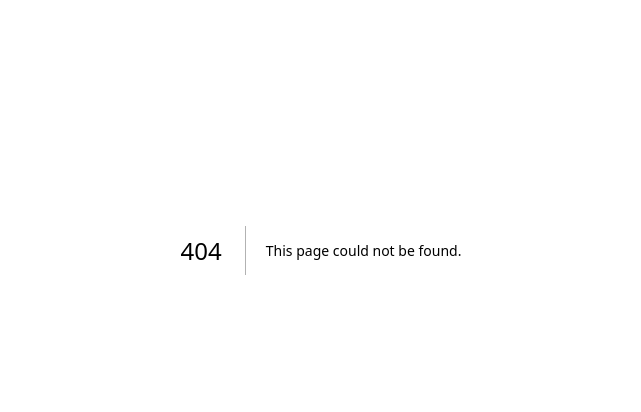
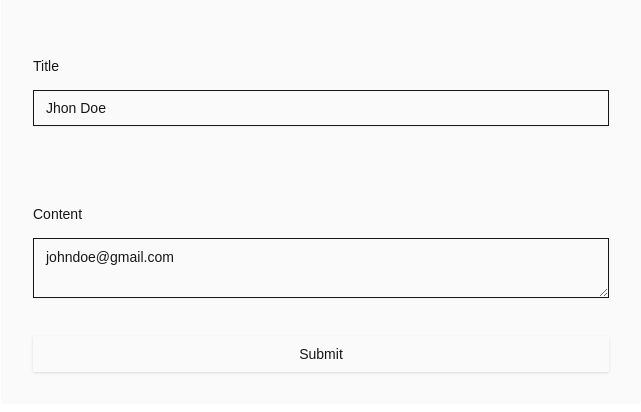
Before and after one commit to Ulises-NR/FlowNote, a Next.js app: page /notes/form in a window 1280 px wide. Before the commit this address had no page. Shown: the part 150-562 px from the top of the page, without its empty margins (319-960 px from the left). Built offline with nearby package versions, Linux system fonts and the light colour scheme; no server answers.

Commit message:
notes pages & components

```diff
--- /dev/null
+++ b/app/notes/components/NoteCard.tsx
@@ -0,0 +1,34 @@
+import { Button } from "@/components/ui/button";
+import type { Note } from "../types";
+import {
+  Card,
+  CardContent,
+  CardFooter,
+  CardHeader,
+  CardTitle,
+} from "@/components/ui/card";
+import Link from "next/link";
+import NoteRemoveDialog from "./NoteRemoveDialog";
+
+export const NoteCard = ({ note }: { note: Note }) => {
+  return (
+    <Card>
+      <CardHeader>
+        <CardTitle>{note.title}</CardTitle>
+      </CardHeader>
+      <CardContent>
+        <p>{note.content}</p>
+      </CardContent>
+      <CardFooter>
+        <div className="space-x-2">
+          <Button asChild>
+            <Link href={{ pathname: "/notes/form", query: { id: note._id } }}>
+              Edit note
+            </Link>
+          </Button>
+          <NoteRemoveDialog noteId={note._id} />
+        </div>
+      </CardFooter>
+    </Card>
+  );
+};
--- /dev/null
+++ b/app/notes/components/NoteForm.tsx
@@ -0,0 +1,88 @@
+"use client";
+
+import type { NoteFormProps } from "../types";
+import { useForm } from "react-hook-form";
+import { z } from "zod";
+import { zodResolver } from "@hookform/resolvers/zod";
+import { Button } from "@/components/ui/button";
+import {
+  Form,
+  FormControl,
+  FormField,
+  FormItem,
+  FormLabel,
+  FormMessage,
+} from "@/components/ui/form";
+import { Input } from "@/components/ui/input";
+import { Textarea } from "@/components/ui/textarea";
+import { toast } from "sonner";
+import { useRouter } from "next/navigation";
+
+const NoteForm = ({ schema, fnSubmit, defaultValues }: NoteFormProps) => {
+  const router = useRouter();
+  const form = useForm<z.infer<typeof schema>>({
+    resolver: zodResolver(schema),
+    defaultValues: {
+      title: defaultValues?.title || "",
+      content: defaultValues?.content || "",
+    },
+  });
+  const { handleSubmit, formState, control } = form;
+
+  async function onSubmit(values: z.infer<typeof schema>) {
+    try {
+      await fnSubmit(values, defaultValues?._id);
+      toast.success(!!defaultValues?._id ? "Note updated" : "Note created");
+      router.push("/notes");
+    } catch (e) {
+      toast.error("Failed to register: " + (e as Error).message);
+    }
+  }
+
+  return (
+    <div className="text-7xl">
+      <Form {...form}>
+        <form
+          onSubmit={handleSubmit(onSubmit)}
+          className="max-w-screen-sm p-8 rounded bg-neutral-50 mx-auto space-y-8 my-32"
+        >
+          <FormField
+            control={control}
+            name="title"
+            render={({ field }) => (
+              <FormItem>
+                <FormLabel>Title</FormLabel>
+                <FormControl>
+                  <Input placeholder="Jhon Doe" {...field} />
+                </FormControl>
+                <FormMessage />
+              </FormItem>
+            )}
+          />
+          <FormField
+            control={control}
+            name="content"
+            render={({ field }) => (
+              <FormItem>
+                <FormLabel>Content</FormLabel>
+                <FormControl>
+                  <Textarea placeholder="johndoe@gmail.com" {...field} />
+                </FormControl>
+                <FormMessage />
+              </FormItem>
+            )}
+          />
+          <Button
+            className="w-full disabled:bg-current/10"
+            type="submit"
+            disabled={formState.isSubmitting}
+          >
+            Submit
+          </Button>
+        </form>
+      </Form>
+    </div>
+  );
+};
+
+export default NoteForm;
--- /dev/null
+++ b/app/notes/components/NoteRemoveDialog.tsx
@@ -0,0 +1,45 @@
+"use client";
+
+import { useActionState } from "react";
+import {
+  Dialog,
+  DialogContent,
+  DialogDescription,
+  DialogHeader,
+  DialogTitle,
+  DialogTrigger,
+} from "@/components/ui/dialog";
+import { Button } from "@/components/ui/button";
+import { deleteNote } from "@/actions/note";
+
+const NoteRemoveDialog = ({ noteId }: { noteId: string }) => {
+  const remove = async () => {
+    await deleteNote(noteId);
+  };
+
+  const [error, action, isPending] = useActionState(remove, null);
+
+  return (
+    <Dialog>
+      <DialogTrigger>
+        <Button variant="destructive">Delete note</Button>
+      </DialogTrigger>
+      <DialogContent>
+        <DialogHeader>
+          <DialogTitle>Are you absolutely sure?</DialogTitle>
+          <DialogDescription>
+            This action cannot be undone. This will permanently delete your
+            note.
+          </DialogDescription>
+        </DialogHeader>
+        <form action={action}>
+          <Button disabled={isPending} type="submit">
+            Remove note
+          </Button>
+        </form>
+      </DialogContent>
+    </Dialog>
+  );
+};
+
+export default NoteRemoveDialog;
--- /dev/null
+++ b/app/notes/form/page.tsx
@@ -0,0 +1,45 @@
+"use client";
+
+import { useState, useEffect } from "react";
+import { useSearchParams } from "next/navigation";
+import NoteForm from "../components/NoteForm";
+import { createNoteSchema, updateNoteSchema } from "@/schemas/note.schema";
+import { findNote, createNote, updateNote } from "@/actions/note";
+import { Loader } from "@/components/loader/loader";
+
+const NoteFormPage = () => {
+  const [isLoading, setIsLoading] = useState(true);
+  const queries = useSearchParams();
+  const queryId = queries.get("id");
+  const schema = !!queryId ? updateNoteSchema : createNoteSchema;
+  const fnSubmit = !!queryId ? updateNote : createNote;
+  const [defaultValues, setDefaultValues] = useState(null);
+
+  useEffect(() => {
+    if (!!queryId) {
+      findNote(queryId).then((note) => {
+        setDefaultValues(note);
+
+        setIsLoading(false);
+      });
+    } else {
+      setIsLoading(false);
+    }
+  }, [queryId]);
+
+  return (
+    <>
+      {isLoading ? (
+        <Loader />
+      ) : (
+        <NoteForm
+          schema={schema}
+          fnSubmit={fnSubmit}
+          {...(defaultValues ? { defaultValues } : {})}
+        />
+      )}
+    </>
+  );
+};
+
+export default NoteFormPage;
--- /dev/null
+++ b/app/notes/page.tsx
@@ -0,0 +1,37 @@
+"use client";
+
+import { findNotes } from "@/actions/note";
+import { useNote } from "@/hooks/use-notes";
+import { NoteCard } from "./components/NoteCard";
+import { Note } from "./types";
+import { Button } from "@/components/ui/button";
+import { Loader } from "@/components/loader/loader";
+import Link from "next/link";
+
+const NotesPage = () => {
+  const { state: notes, isPending } = useNote([], findNotes);
+
+  return (
+    <>
+      <h1 className="text-center font-bold mt-12">My Notes</h1>
+      <div className="w-full my-8 flex justify-center">
+        <Button asChild>
+          <Link href="/notes/form">Create note</Link>
+        </Button>
+      </div>
+      {isPending ? (
+        <Loader />
+      ) : (
+        <ul className="grid sm:grid-cols-2 md:grid-cols-3 max-w-screen-xl mx-auto gap-4 p-4">
+          {notes.map((note: Note) => (
+            <li key={note._id}>
+              <NoteCard note={note} />
+            </li>
+          ))}
+        </ul>
+      )}
+    </>
+  );
+};
+
+export default NotesPage;
--- /dev/null
+++ b/app/notes/types.ts
@@ -0,0 +1,21 @@
+import type { ZodSchema } from "zod";
+
+export type Note = {
+  _id: string;
+  title: string;
+  content: string;
+  user: string;
+  createdAt: Date;
+  updatedAt: Date;
+};
+
+export interface NoteFormProps {
+  schema: ZodSchema;
+  fnSubmit: (values: NoteInputs, id: string) => Promise<any>;
+  defaultValues?: Note;
+}
+
+export interface NoteInputs {
+  title: string;
+  content: string;
+}
```
